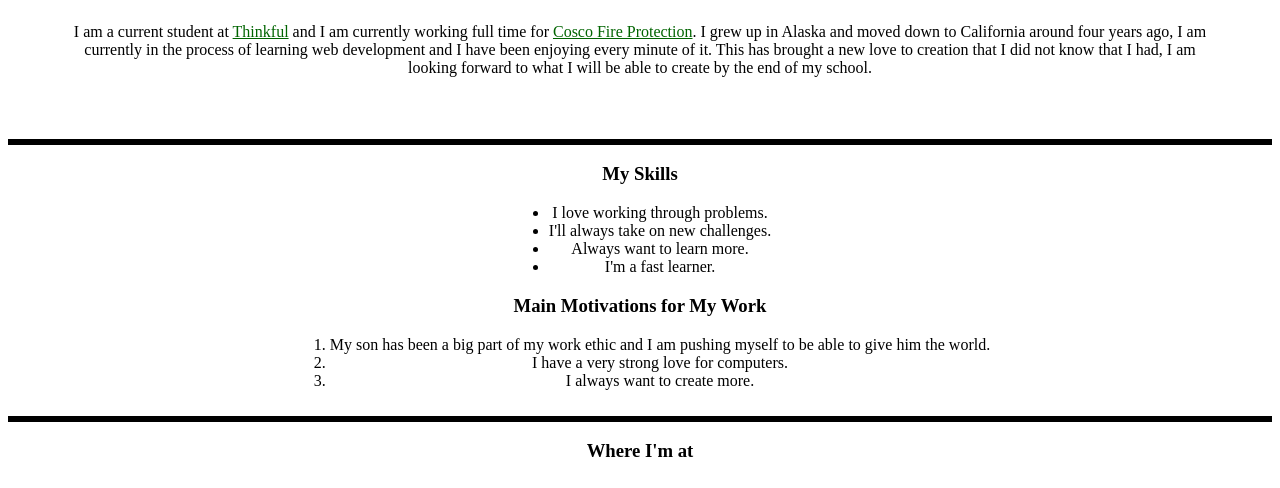
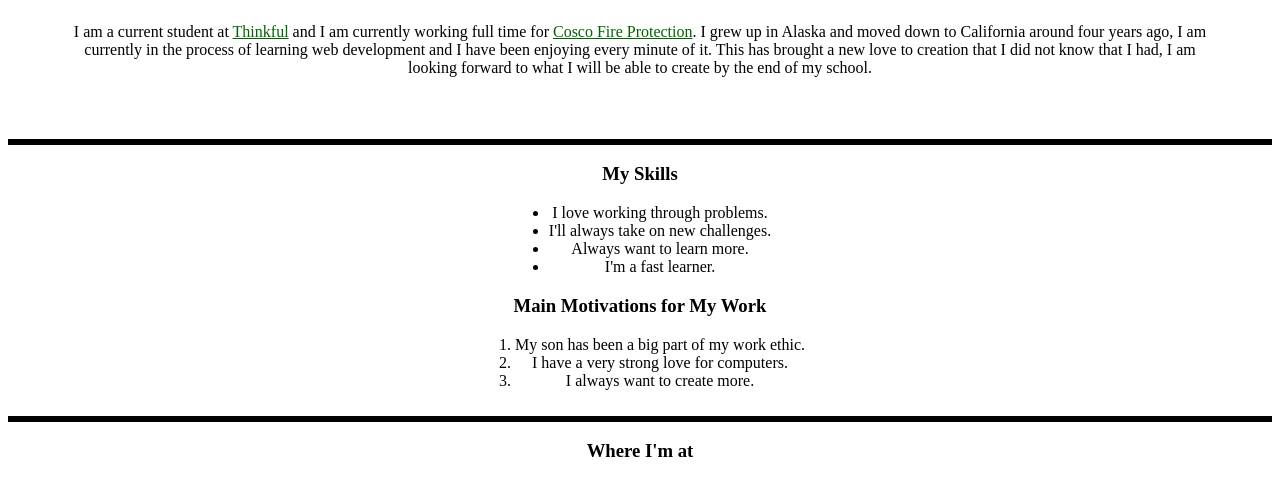
Before and after one commit to shanemeadows20/About-me-project, a plain HTML site: page index.html in a window 1280 px wide. Shown: the part 812-1300 px from the top of the page. Drawn offline with Linux system fonts and the light colour scheme; grey boxes are pictures that could not be loaded; a script that the page names is missing.

Commit message:
Update index.html

```diff
--- a/index.html
+++ b/index.html
@@ -46,7 +46,7 @@
 	</ul>
 	<h3>Main Motivations for My Work</h3>
 	<ol>
-		<li>My son has been a big part of my work ethic and I am pushing myself to be able to give him the world.</li>
+		<li>My son has been a big part of my work ethic.</li>
 		<li>I have a very strong love for computers.</li>
 		<li>I always want to create more.</li>
 	</ol>
```
